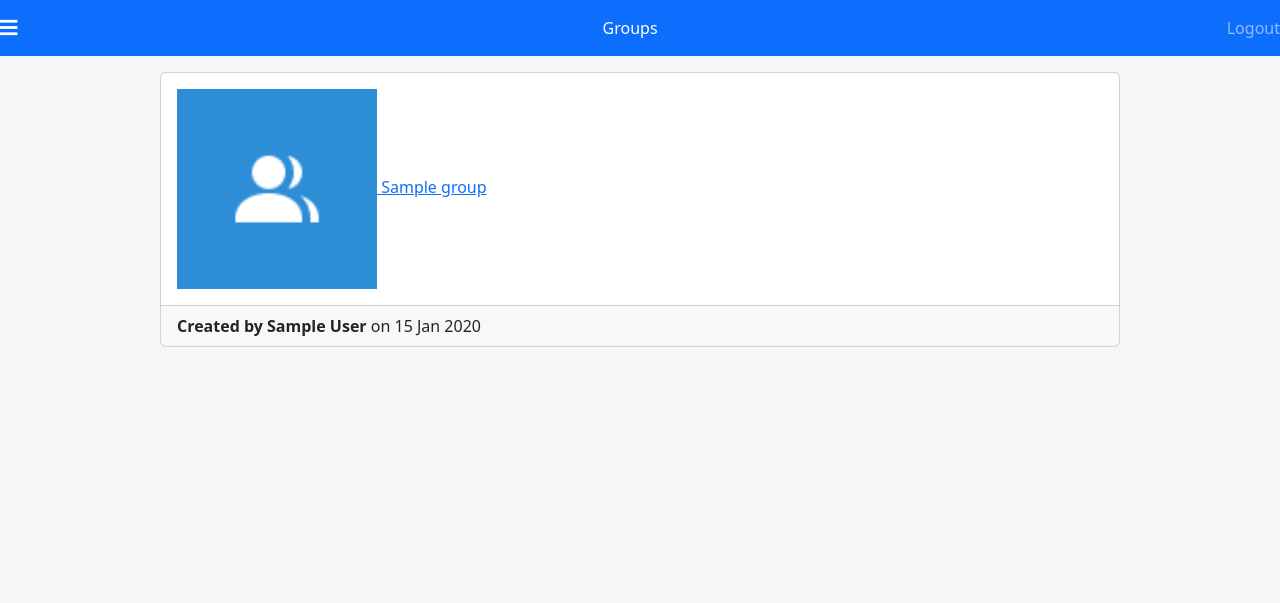
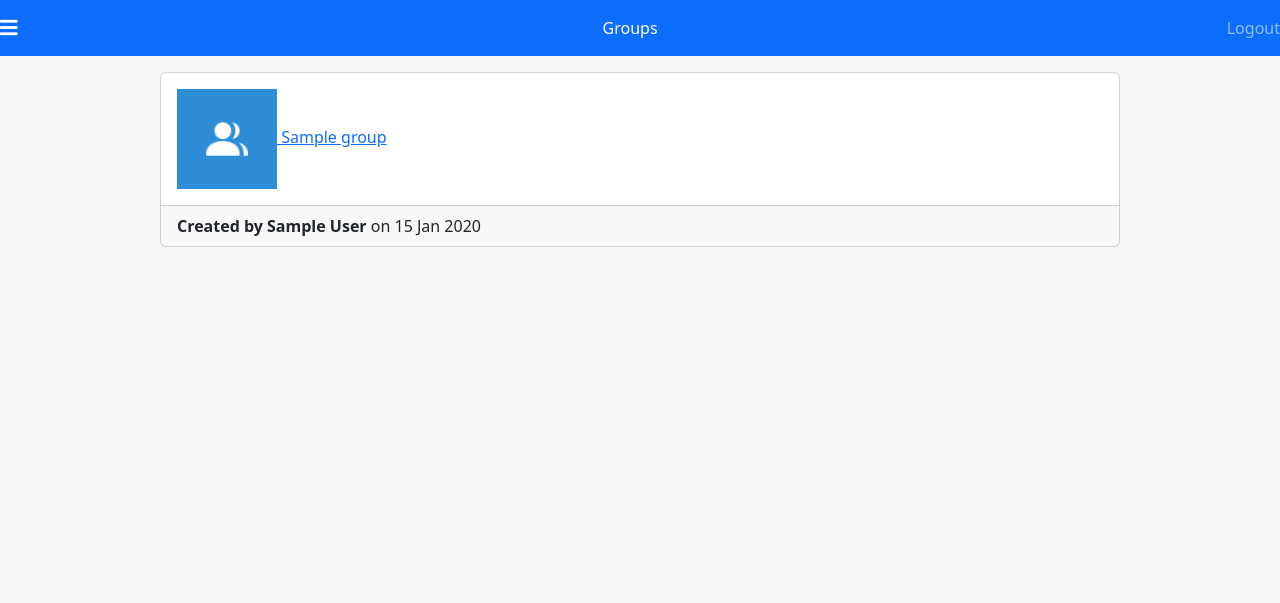
Before and after one commit to meronogbai/group-payments, a Rails app: page /groups in a window 1280 px wide. Shown: the top 603 px of the page. Run offline with Rails 7, Linux system fonts and the light colour scheme; a user stored in the database is signed in; tables that the repository leaves empty hold one stand-in row (values such as "Sample post"); style sheets or scripts are compiled from the project's sources; some libraries are stand-ins or nearby versions.

Commit message:
Refactor img styles

```diff
--- a/app/assets/stylesheets/application.scss
+++ b/app/assets/stylesheets/application.scss
@@ -21,10 +21,5 @@ $secondary-color: #5fb523;
 body {
   background-color: #f5f6f8;
   color: #434b54;
+  padding-bottom: 100px;
 }
-
-img {
-  width: 200px;
-  height: 200px;
-  object-fit: cover;
-}
--- a/app/assets/stylesheets/groups.scss
+++ b/app/assets/stylesheets/groups.scss
@@ -1,3 +1,8 @@
 // Place all the styles related to the groups controller here.
 // They will automatically be included in application.css.
 // You can use Sass (SCSS) here: https://sass-lang.com/
+.group-img {
+  width: 100px;
+  height: 100px;
+  object-fit: cover;
+}
--- a/app/assets/stylesheets/users.scss
+++ b/app/assets/stylesheets/users.scss
@@ -1,3 +1,9 @@
 // Place all the styles related to the users controller here.
 // They will automatically be included in application.css.
 // You can use Sass (SCSS) here: https://sass-lang.com/
+
+.avatar {
+  width: 200px;
+  height: 200px;
+  object-fit: cover;
+}
--- a/app/helpers/groups_helper.rb
+++ b/app/helpers/groups_helper.rb
@@ -1,9 +1,9 @@
 module GroupsHelper
   def display_icon(group)
     if group.icon.attached?
-      image_tag url_for(group.icon)
+      image_tag url_for(group.icon), class: 'group-img'
     else
-      image_tag 'default-group-icon.png'
+      image_tag 'default-group-icon.png', class: 'group-img'
     end
   end
 end
--- a/app/helpers/users_helper.rb
+++ b/app/helpers/users_helper.rb
@@ -1,9 +1,9 @@
 module UsersHelper
   def display_avatar(user)
     if user.avatar.attached?
-      image_tag url_for(user.avatar), class: 'rounded-circle'
+      image_tag url_for(user.avatar), class: 'avatar rounded-circle'
     else
-      image_tag 'default-avatar.png', class: 'rounded-circle'
+      image_tag 'default-avatar.png', class: 'avatar rounded-circle'
     end
   end
 end
```
